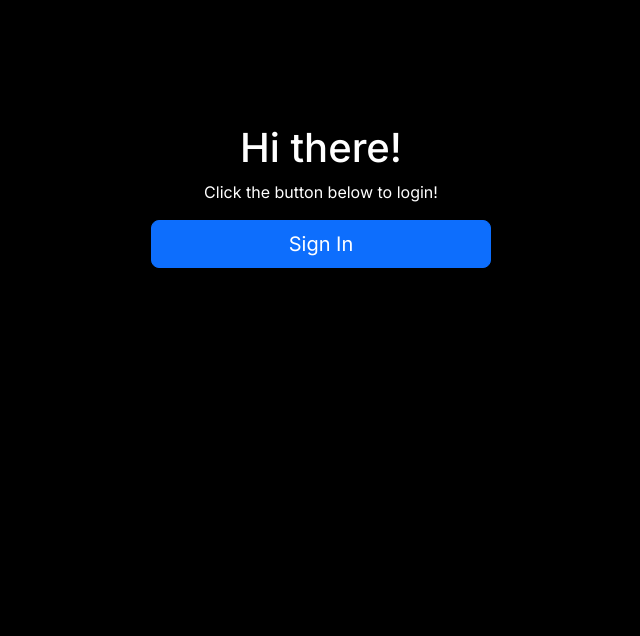
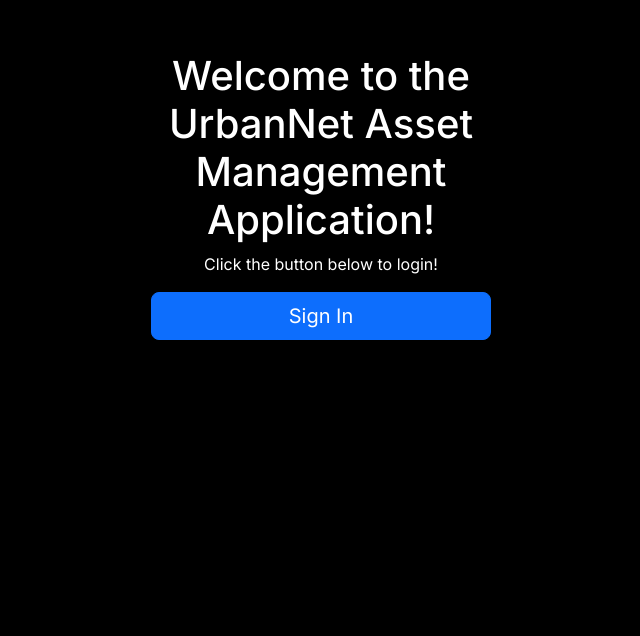
Before and after one commit to tderamus/UnrbanNetTechSolutions-FECapstone, a Next.js app: page / in a window 1280 px wide. Shown: the part 164-800 px from the top of the page, without its empty margins (319-959 px from the left). Built offline with nearby package versions, Linux system fonts and the light colour scheme; no server answers.

Commit message:
altered welcome message on application landing page

```diff
--- a/src/components/SignIn.js
+++ b/src/components/SignIn.js
@@ -13,7 +13,7 @@ function Signin() {
         margin: '0 auto',
       }}
     >
-      <h1>Hi there!</h1>
+      <h1>Welcome to the UrbanNet Asset Management Application!</h1>
       <p>Click the button below to login!</p>
       <Button type="button" size="lg" className="copy-btn" onClick={signIn}>
         Sign In
```
